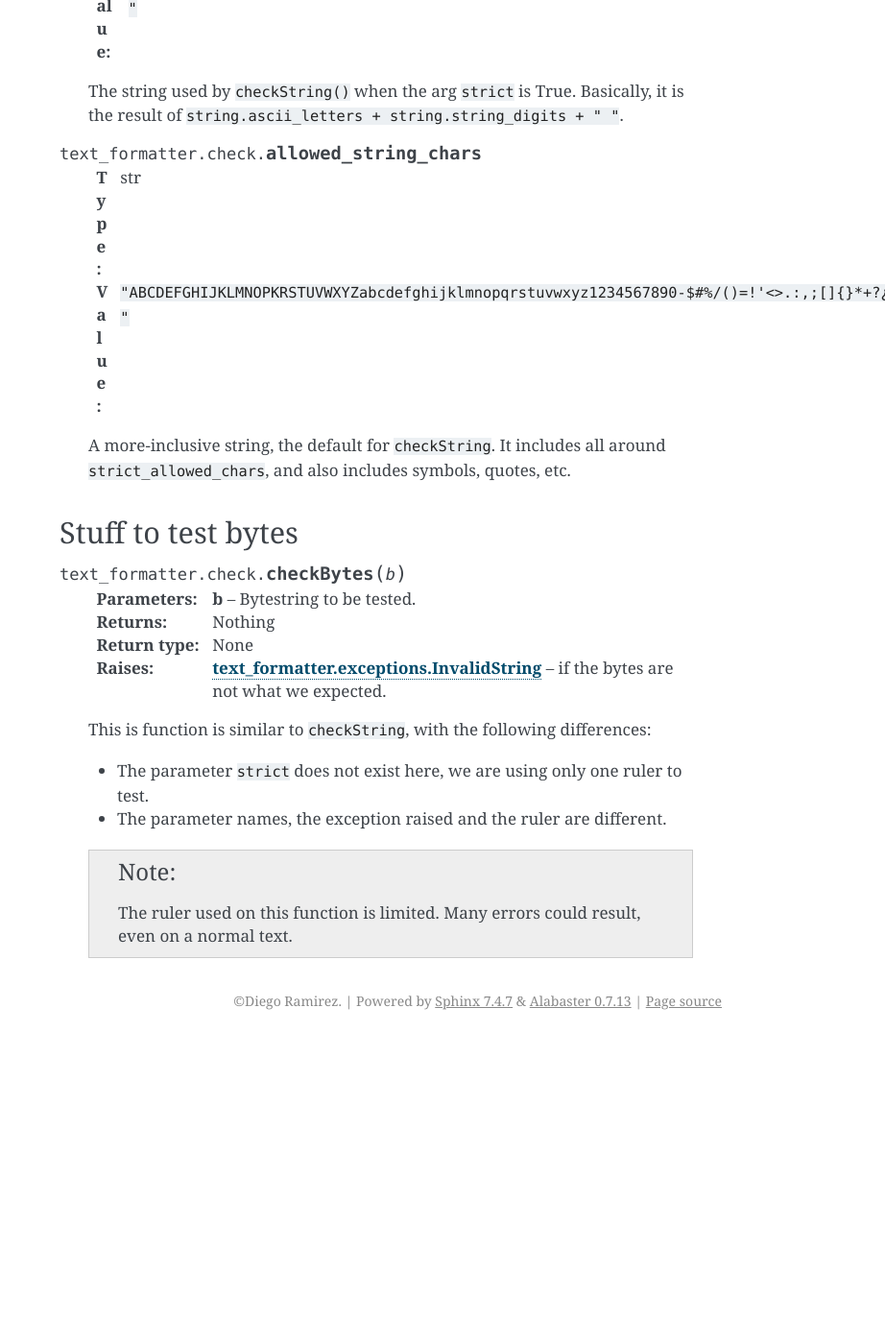
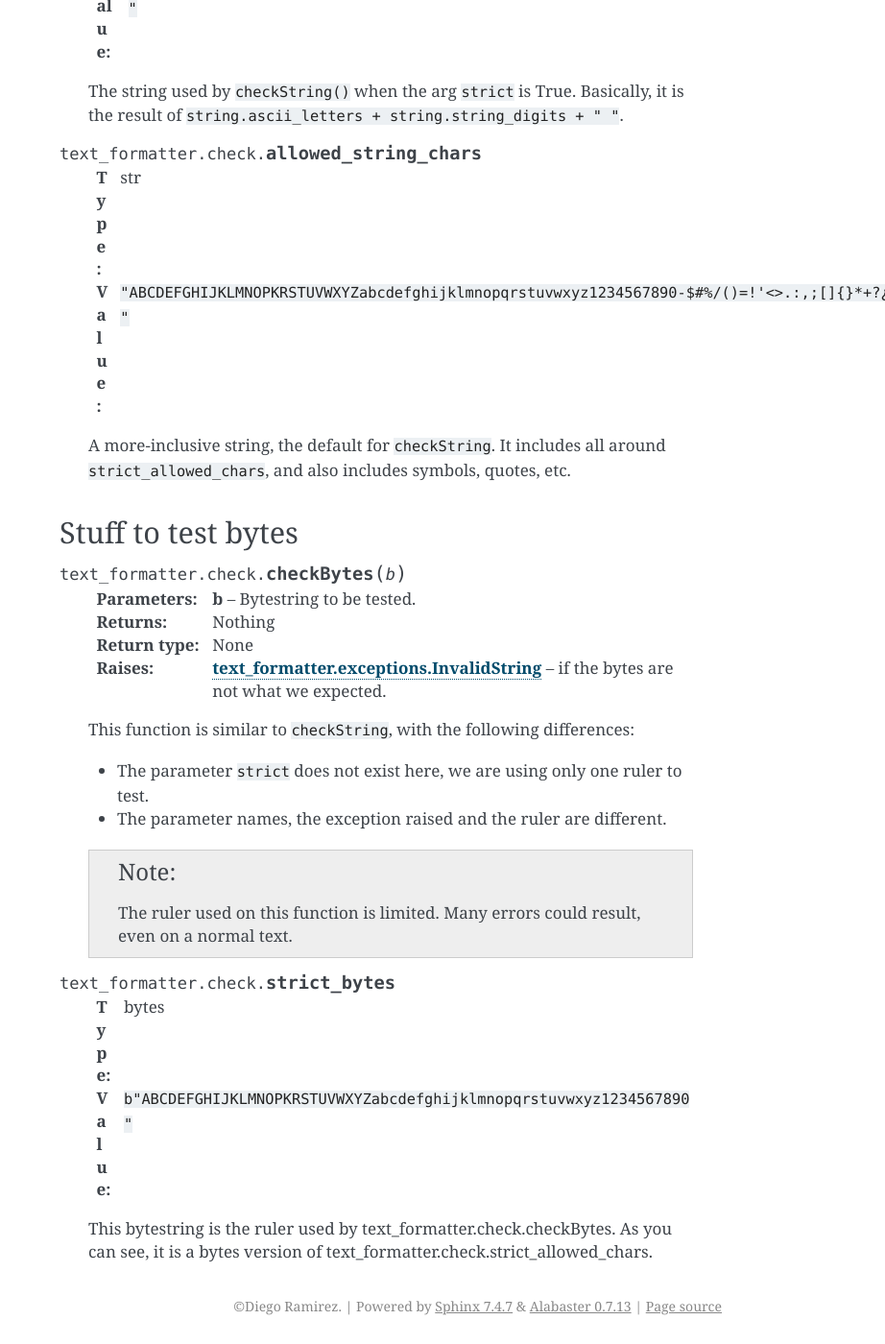
Before and after one commit to DiddiLeija/text_formatter, a Sphinx documentation site: the page built from docs/modules/module_check.rst, in a window 1280 px wide and 1400 px high, scrolled down 936 px. Shown: the whole window at 96% size, without its empty margins (358-1280 px from the left). Built offline with Sphinx 7.4.7, drawn with Linux system fonts in a browser that asks for light colours; before the commit the page ends 2018 px from its top, so only the background shows below that; some of the changed text lies outside the part shown.

Commit message:
Update module_check.rst
Add the new components.

```diff
--- a/docs/modules/module_check.rst
+++ b/docs/modules/module_check.rst
@@ -57,3 +57,11 @@ Stuff to test bytes
 
       The ruler used on this function is limited. Many errors could result, even on
       a normal text.
+
+.. py:data:: text_formatter.check.strict_bytes
+
+   :type: bytes
+   :value: ``b"ABCDEFGHIJKLMNOPKRSTUVWXYZabcdefghijklmnopqrstuvwxyz1234567890 "``
+
+   This bytestring is the ruler used by text_formatter.check.checkBytes. As you can see,
+   it is a bytes version of text_formatter.check.strict_allowed_chars.
```
Also changed, not shown: other parts of docs/modules/module_check.rst (+1 -1 lines).
